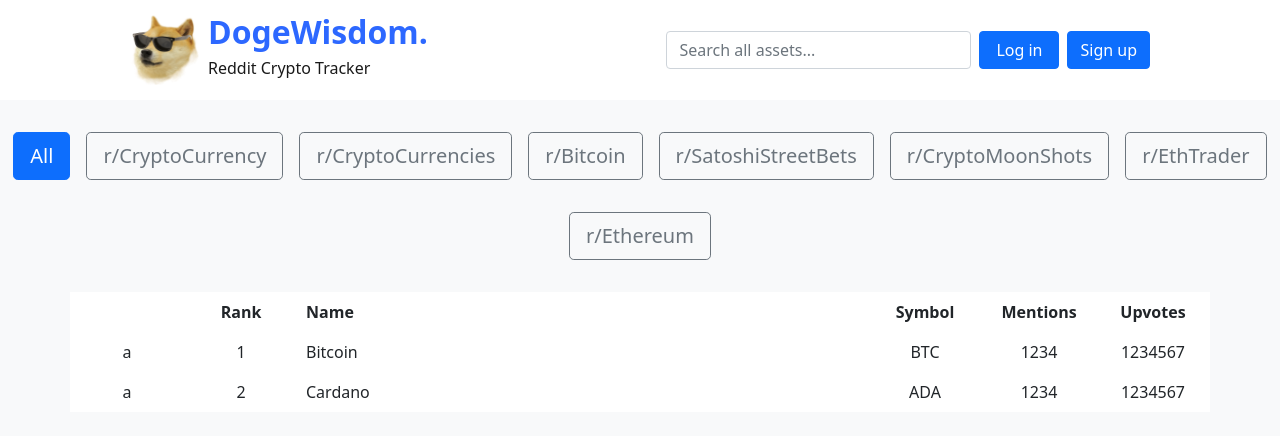
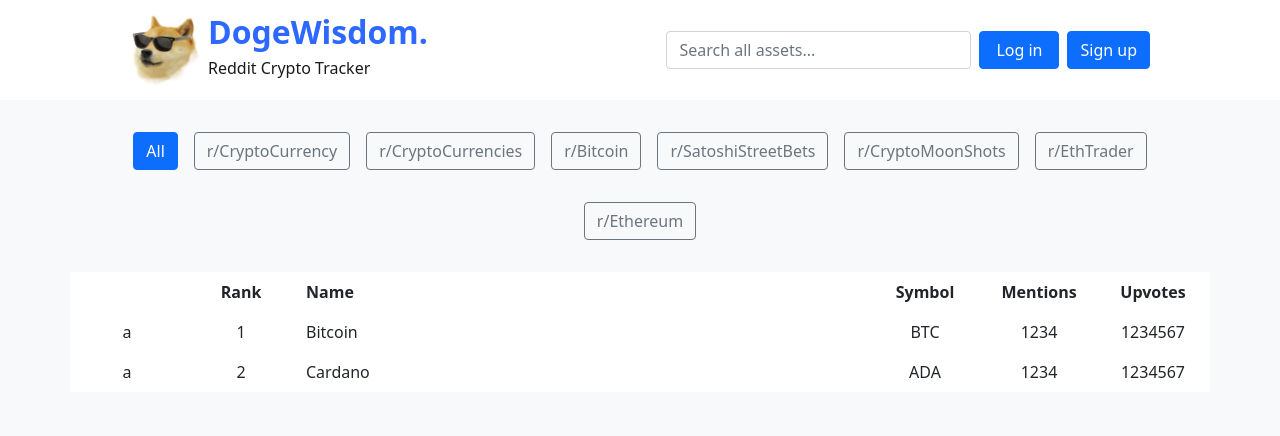
Before and after one commit to carminechoi/Dogewisdom, a React (Create React App) app: page / in a window 1280 px wide. Shown: the top 436 px of the page. Built offline with nearby package versions, Linux system fonts and the light colour scheme.

Commit message:
update subreddit bar buttons

```diff
--- a/src/components/SubredditBar/SubredditBar.css
+++ b/src/components/SubredditBar/SubredditBar.css
@@ -7,7 +7,7 @@
 }
 
 .subreddit-button {
-    font-size: 16px;
+    font-size: 14px;
     margin-left: 0.5rem;
     margin-right: 0.5rem;
 }
--- a/src/components/SubredditBar/SubredditBar.js
+++ b/src/components/SubredditBar/SubredditBar.js
@@ -20,12 +20,12 @@
 
     render() {
         return (
-            <div className='d-flex flex-row flex-wrap' id='subreddit-nav'>
+            <div className='d-flex flex-row flex-wrap container' id='subreddit-nav'>
                 <Button
                     onClick={(e) => this.handleButton(e)}
                     className={this.state.subreddit === 'All' ? "subreddit-button active" : "subreddit-button"}
                     variant={this.state.subreddit === 'All' ? "outline-primary" : "outline-secondary"}
-                    size="lg">
+                    size="md">
                     All
                 </Button>
 
@@ -33,7 +33,7 @@
                     onClick={(e) => this.handleButton(e)}
                     className={this.state.subreddit === 'r/CryptoCurrency' ? "subreddit-button active" : "subreddit-button"}
                     variant={this.state.subreddit === 'r/CryptoCurrency' ? "outline-primary" : "outline-secondary"}
-                    size="lg">
+                    size="md">
                     r/CryptoCurrency
                 </Button>
 
@@ -41,7 +41,7 @@
                     onClick={(e) => this.handleButton(e)}
                     className={this.state.subreddit === 'r/CryptoCurrencies' ? "subreddit-button active" : "subreddit-button"}
                     variant={this.state.subreddit === 'r/CryptoCurrencies' ? "outline-primary" : "outline-secondary"}
-                    size="lg">
+                    size="md">
                     r/CryptoCurrencies
                 </Button>
 
@@ -49,7 +49,7 @@
                     onClick={(e) => this.handleButton(e)}
                     className={this.state.subreddit === 'r/Bitcoin' ? "subreddit-button active" : "subreddit-button"}
                     variant={this.state.subreddit === 'r/Bitcoin' ? "outline-primary" : "outline-secondary"}
-                    size="lg">
+                    size="md">
                     r/Bitcoin
                 </Button>
 
@@ -57,7 +57,7 @@
                     onClick={(e) => this.handleButton(e)}
                     className={this.state.subreddit === 'r/SatoshiStreetBets' ? "subreddit-button active" : "subreddit-button"}
                     variant={this.state.subreddit === 'r/SatoshiStreetBets' ? "outline-primary" : "outline-secondary"}
-                    size="lg">
+                    size="md">
                     r/SatoshiStreetBets
                 </Button>
 
@@ -65,7 +65,7 @@
                     onClick={(e) => this.handleButton(e)}
                     className={this.state.subreddit === 'r/CryptoMoonShots' ? "subreddit-button active" : "subreddit-button"}
                     variant={this.state.subreddit === 'r/CryptoMoonShots' ? "outline-primary" : "outline-secondary"}
-                    size="lg">
+                    size="md">
                     r/CryptoMoonShots
                 </Button>
 
@@ -73,7 +73,7 @@
                     onClick={(e) => this.handleButton(e)}
                     className={this.state.subreddit === 'r/EthTrader' ? "subreddit-button active" : "subreddit-button"}
                     variant={this.state.subreddit === 'r/EthTrader' ? "outline-primary" : "outline-secondary"}
-                    size="lg">
+                    size="md">
                     r/EthTrader
                 </Button>
 
@@ -81,7 +81,7 @@
                     onClick={(e) => this.handleButton(e)}
                     className={this.state.subreddit === 'r/Ethereum' ? "subreddit-button active" : "subreddit-button"}
                     variant={this.state.subreddit === 'r/Ethereum' ? "outline-primary" : "outline-secondary"}
-                    size="lg">
+                    size="md">
                     r/Ethereum
                 </Button>
             </div>
```
